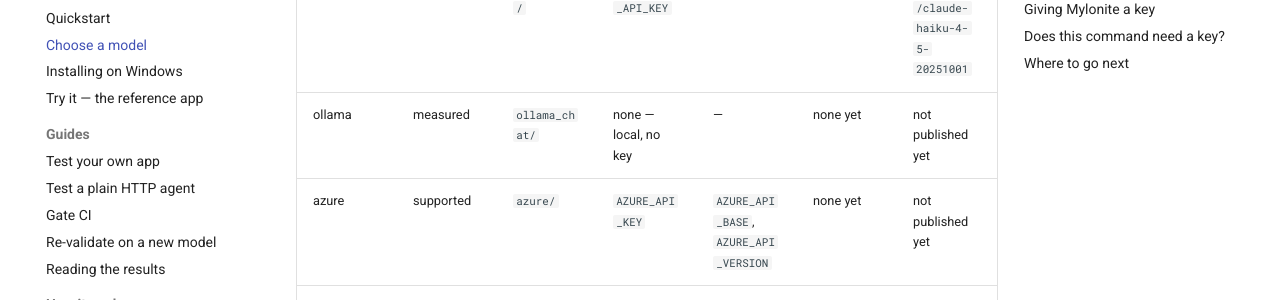
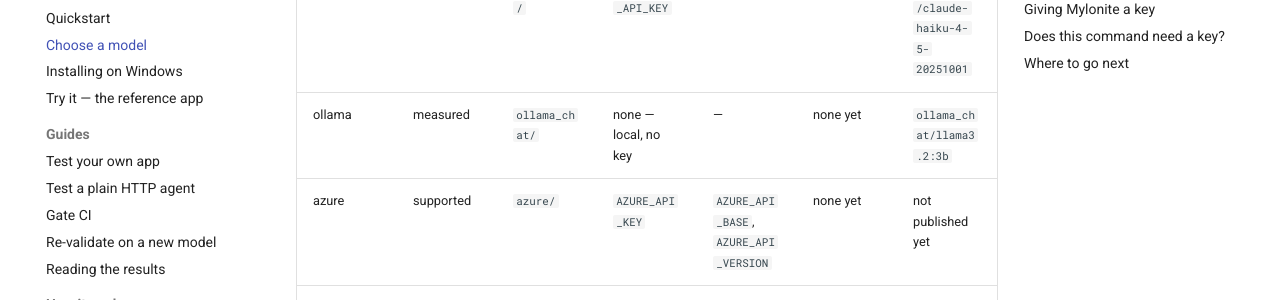
Before and after one commit to Abidemialade/mylonite, an MkDocs documentation site: the page built from docs/choose-a-model.md, in a window 1280 px wide and 900 px high, scrolled down 553 px. Shown: the part 153-453 px from the top of the window. Built offline with MkDocs 1.6.1 and Material for MkDocs 9.7.7, drawn with Linux system fonts in a browser that asks for light colours; comment, search, counter and statistics services are not loaded.

Commit message:
docs(choose-a-model): regenerate the provider table from the current registry
Co-Authored-By: Claude Opus 5.5 <noreply@anthropic.com>
Signed-off-by: Abidemi Alade <bidexalade123@gmail.com>

```diff
--- a/docs/choose-a-model.md
+++ b/docs/choose-a-model.md
@@ -24,7 +24,7 @@ your own docs either.
 | Provider | Status | LiteLLM prefix | Key env var(s) | Other required vars | Extra headers | Example model |
 |---|---|---|---|---|---|---|
 | anthropic | measured | `anthropic/` | `ANTHROPIC_API_KEY` | — | none yet | `anthropic/claude-haiku-4-5-20251001` |
-| ollama | measured | `ollama_chat/` | none — local, no key | — | none yet | not published yet |
+| ollama | measured | `ollama_chat/` | none — local, no key | — | none yet | `ollama_chat/llama3.2:3b` |
 | azure | supported | `azure/` | `AZURE_API_KEY` | `AZURE_API_BASE`, `AZURE_API_VERSION` | none yet | not published yet |
 | bedrock | supported | `bedrock/` | `AWS_ACCESS_KEY_ID`, `AWS_SECRET_ACCESS_KEY` | — | none yet | not published yet |
 | google | supported | `gemini/` | `GEMINI_API_KEY` | — | none yet | not published yet |
```
